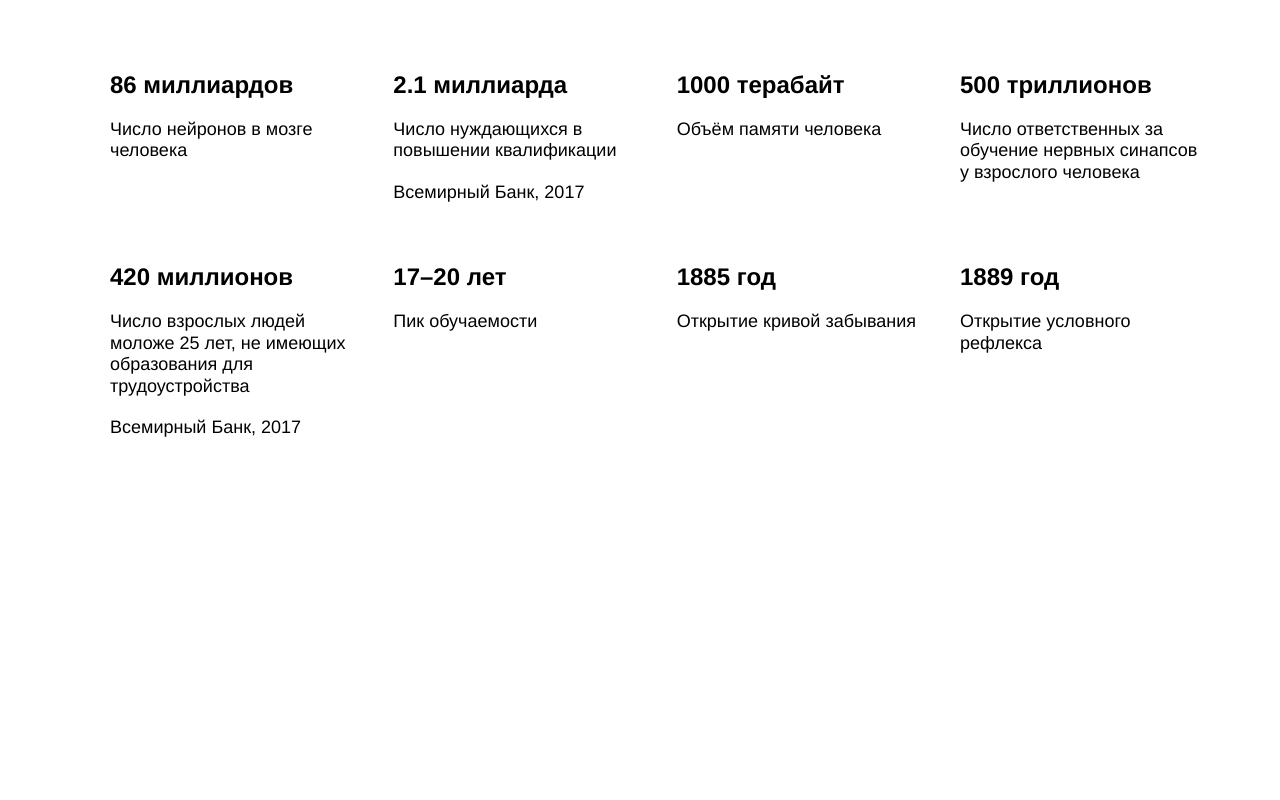
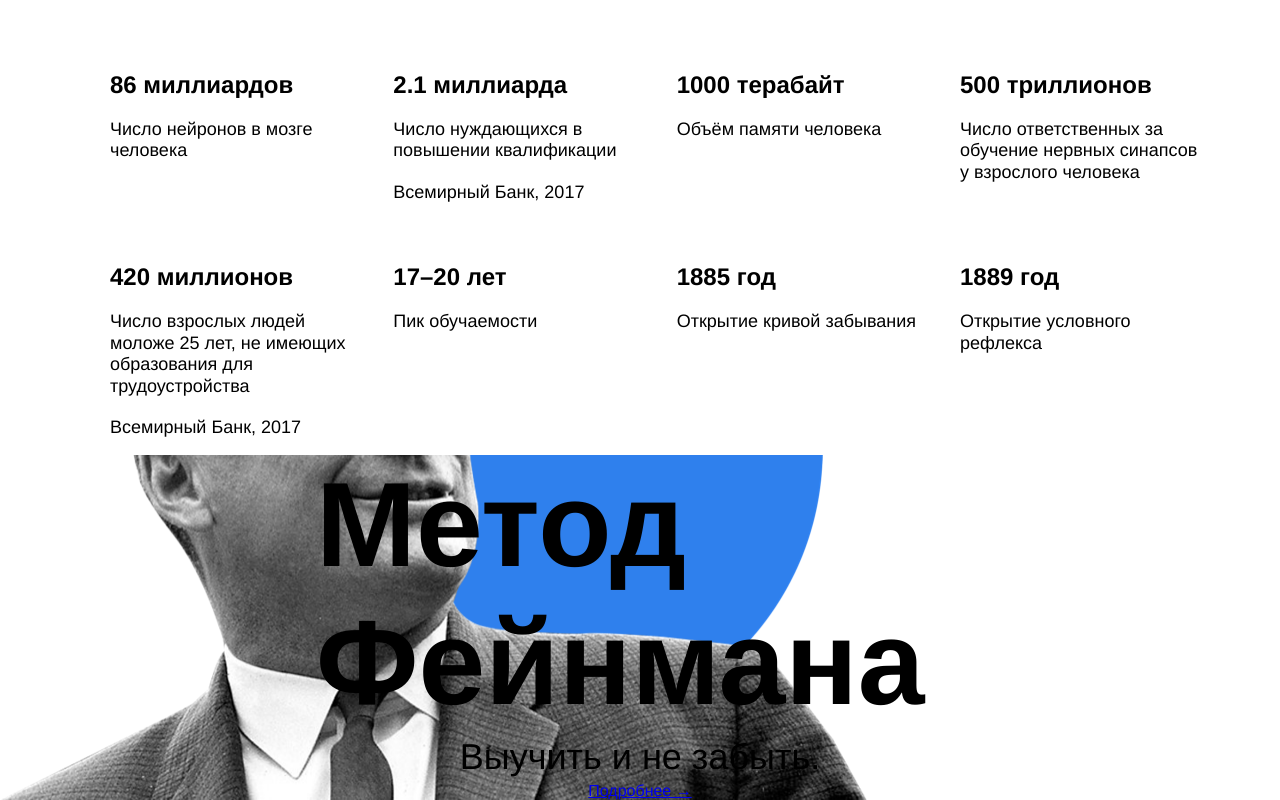
Before and after one commit to h1ze/how-to-learn, a plain HTML site: page index.html in a window 1280 px wide. Shown: the part 1484-2284 px from the top of the page. Before the commit the page ends 1939 px from the top, so only its background shows below. Drawn offline with Linux system fonts and the light colour scheme.

Commit message:
feat: add feynman markup

```diff
--- a/index.html
+++ b/index.html
@@ -101,7 +101,11 @@
             </li>
           </ul>
         </section>
-        <section class="feynman"></section>
+        <section class="feynman">
+          <h1 class="feynman__title">Метод Фейнмана</h1>
+          <h2 class="feynman__subtitle">Выучить и не забыть.</h2>
+          <a class="feynman__link" href="#">Подробнее →</a>
+        </section>
         <section class="kaufman"></section>
       </main>
       <footer class="footer"></footer>
--- a/styles/style.css
+++ b/styles/style.css
@@ -122,7 +122,6 @@ li {
   display: flex;
   flex-direction: column;
   align-items: center;
-  text-align: center;
 }
 
 .section-title {
@@ -131,6 +130,7 @@ li {
   line-height: 1.15;
   font-size: 60px;
   font-weight: 600;
+  text-align: center;
 }
 
 .section-subtitle {
@@ -138,6 +138,7 @@ li {
   line-height: 34px;
   font-size: 24px;
   font-weight: normal;
+  text-align: center;
 }
 
 .table {
@@ -173,3 +174,28 @@ li {
   margin-right: 0;
   margin-top: 80px;
 }
+
+.feynman {
+  display: flex;
+  position: relative;
+  flex-direction: column;
+  align-items: center;
+  background: url("../images/feynman.png") left bottom no-repeat;
+}
+
+.feynman__title {
+  width: 648px;
+  line-height: 1.15;
+  font-size: 120px;
+  font-weight: 600;
+}
+
+.feynman__subtitle {
+  line-height: 51px;
+  font-size: 36px;
+  font-weight: normal;
+}
+
+.feynman__link {
+
+}
```
